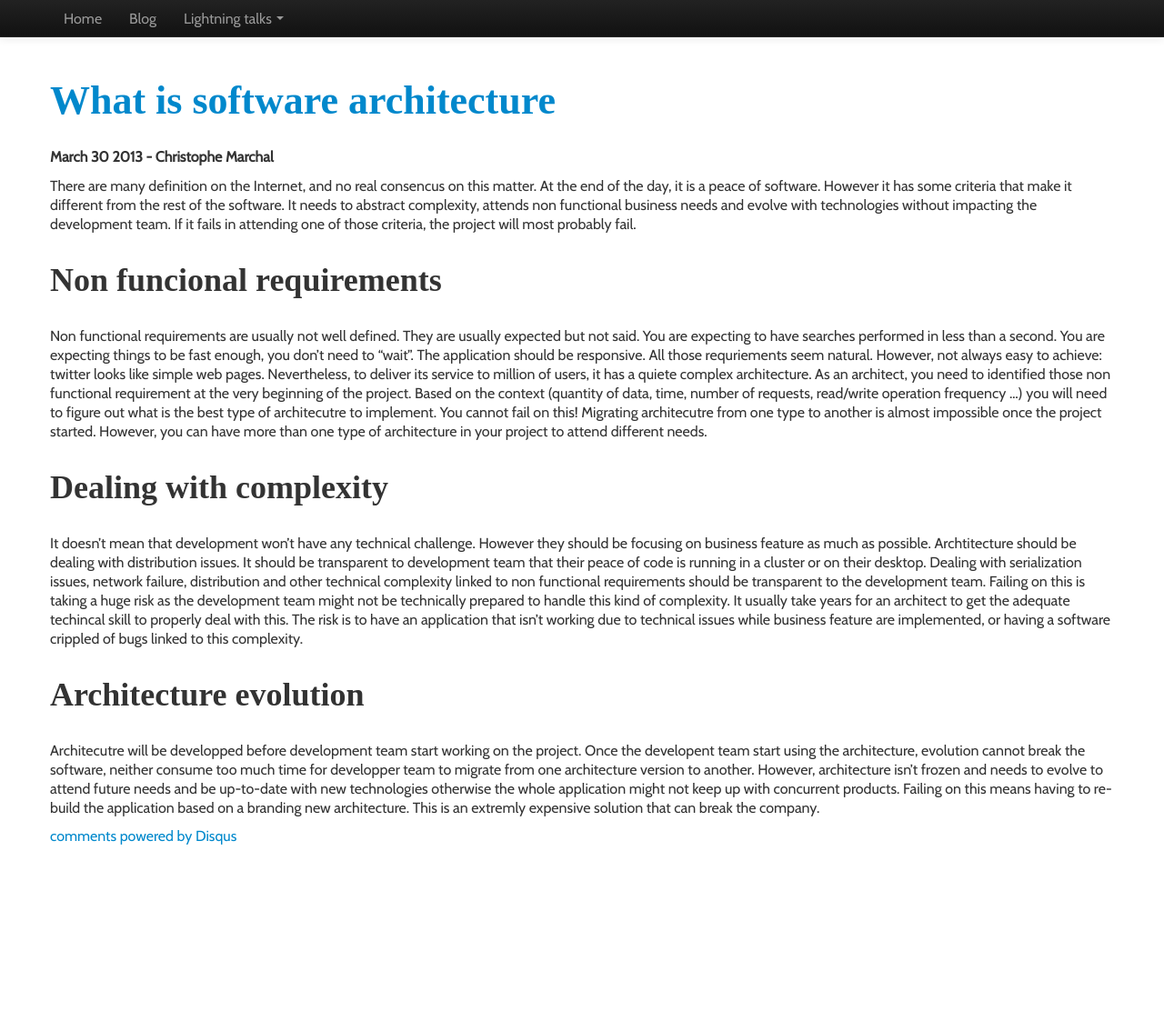
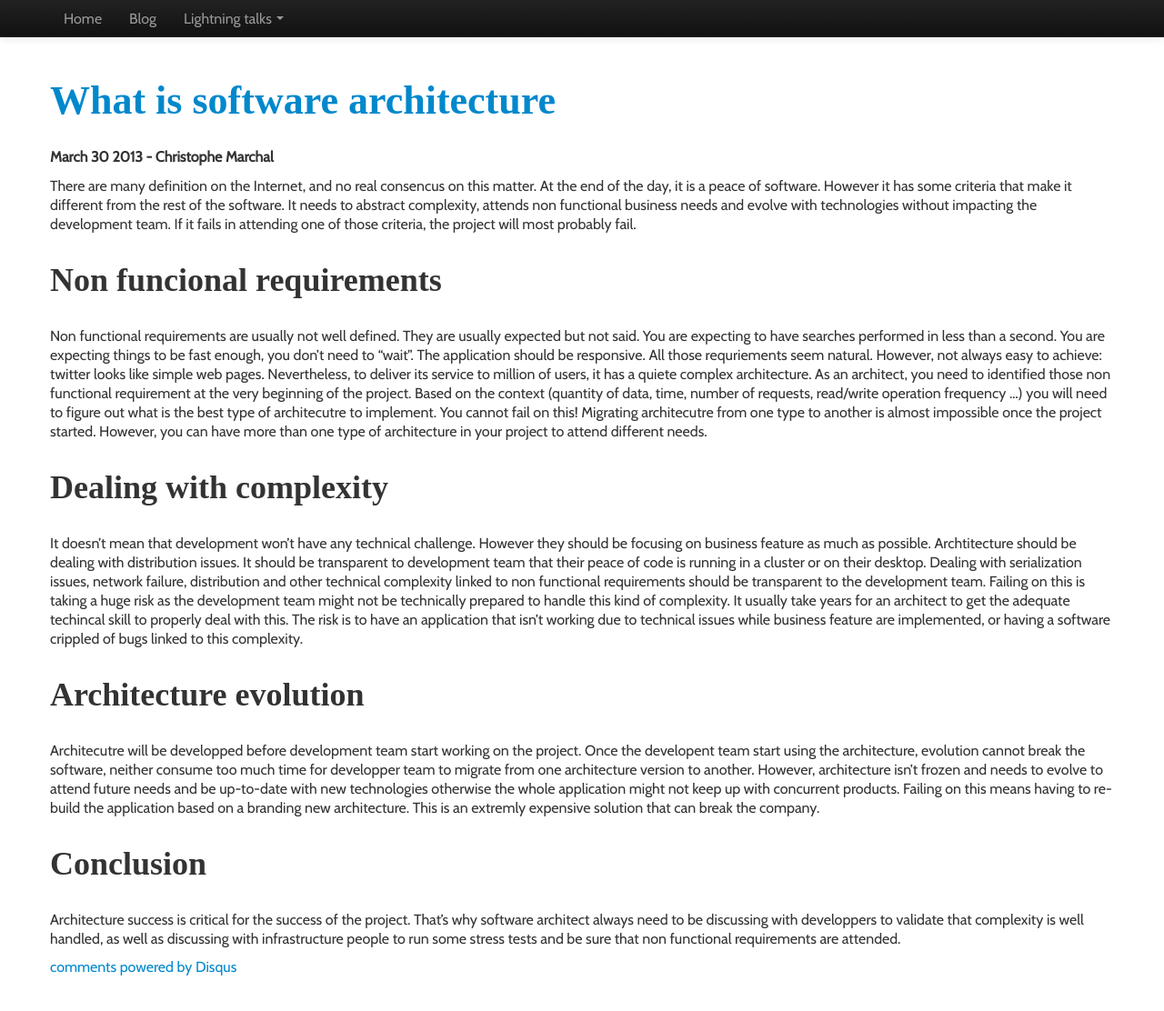
Before and after one commit to toff63/Sandbox, a Jekyll site: the page built from _posts/2013-04-08-what-is-software-architecture.md, in a window 1280 px wide and 1134 px high. Shown: the top 1112 px of the window at 91% size. Built offline with Jekyll 4.4.1, drawn with Linux system fonts in a browser that asks for light colours; nearby versions of some CDN libraries; some web fonts are replaced; Markdown is read by kramdown in place of the engine named in the settings; comment, search, counter and statistics services are not loaded.

Commit message:
Finnished to write architecture post

```diff
--- a/_posts/2013-04-08-what-is-software-architecture.md
+++ b/_posts/2013-04-08-what-is-software-architecture.md
@@ -18,3 +18,7 @@ It doesn't mean that development won't have any technical challenge. However the
 ##Architecture evolution
 
 Architecutre will be developped before development team start working on the project. Once the developent team start using the architecture, evolution cannot break the software, neither consume too much time for developper team to migrate from one architecture version to another. However, architecture isn't frozen and needs to evolve to attend future needs and be up-to-date with new technologies otherwise the whole application might not keep up with concurrent products. Failing on this means having to re-build the application based on a branding new architecture. This is an extremly expensive solution that can break the company.
+
+
+##Conclusion
+Architecture success is critical for the success of the project. That's why software architect always need to be discussing with developpers to validate that complexity is well handled, as well as discussing with infrastructure people to run some stress tests and be sure that non functional requirements are attended.
```
